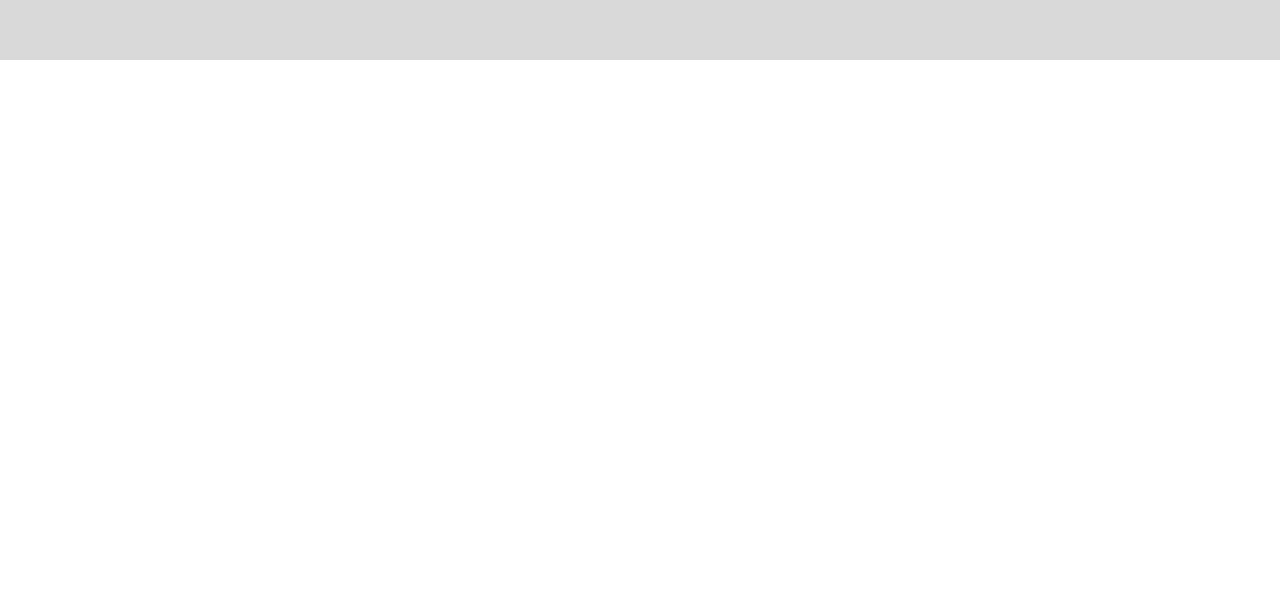
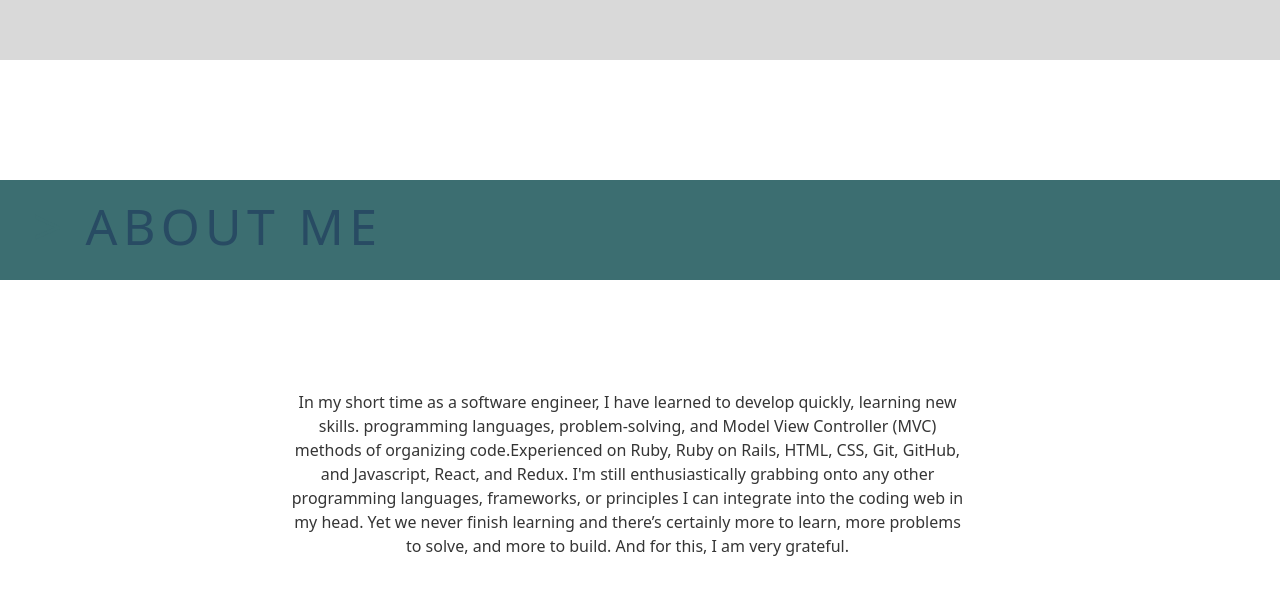
Before and after one commit to LupitaLee/portfolio, a React (Create React App) app: page /#/about in a window 1280 px wide. Before the commit this address led to /. Shown: the part 796-1390 px from the top of the page. Before the commit the page ends 856 px from the top, so only its background shows below. Built offline with nearby package versions, Linux system fonts and the light colour scheme.

Commit message:
style title and p tag

```diff
--- a/src/App.js
+++ b/src/App.js
@@ -1,22 +1,26 @@
-import {Routes, Route} from 'react-router-dom'
+import {BrowserRouter as Router,Routes, Route} from 'react-router-dom'
 import React from 'react';
 import './App.css';
-import About from './components/About';
+import About from './components/About/About';
 import Navigation from './components/Navigation';
-import Intro from './components/Intro';
+import Intro from './components/Intro/Intro';
 
 function App() {
   return (
     <div className="App">
+      <Router>
+     <Navigation />
+     <Intro/>
+        <Routes>
+            <Route path="/#/" element={<Intro />} />
+            <Route path="/#/about" element={<About />} />
+            {/* <Route path="/projects" element={<Projects />} />
+             <Route path="/experience" element={<Experience />} />
+             <Route path="/contact" element={<Contact />} /> */}
+        </Routes>
 
-     <Navigation />
-                <Routes>
-                    <Route path="/" element={<Intro />} />
-                    <Route path="/about" element={<About />} />
-                    {/* <Route path="/projects" element={<Projects />} />
-                    <Route path="/experience" element={<Experience />} />
-                    <Route path="/contact" element={<Contact />} /> */}
-                </Routes>
+        <About />
+        </Router>
 
     </div>
   );
--- a/src/components/About.jsx
+++ /dev/null
@@ -1,17 +0,0 @@
-import React from 'react'
-
-const About = () => {
-    return (
-        <div>
-            <h1>ABOUT ME</h1>
-
-            <p>
-                In my short time as a software engineer, I have learned to develop quickly, learning new skills. programming languages, problem-solving, and Model View Controller (MVC) methods of organizing code.Experienced on Ruby, Ruby on Rails, HTML, CSS, Git, GitHub, and Javascript, React, and Redux. I'm still enthusiastically grabbing onto any other programming languages, frameworks, or principles I can integrate into the coding web in my head.
-
-                Yet we never finish learning and there’s certainly more to learn, more problems to solve, and more to build. And for this, I am very grateful.
-                </p>
-        </div>
-    )
-}
-
-export default About
--- /dev/null
+++ b/src/components/About/About.css
@@ -0,0 +1,38 @@
+#about{
+    min-height: 100vh;
+    display: inline-flex;
+    flex-flow: column wrap;
+    background-color: #ffffff;
+}
+
+.about-title {
+    margin-top: 120px;
+    height: 100px;
+    color: #284b63;
+    background-color:  #3c6e71;
+    display: flex;
+    align-items: center;
+    justify-items: center;
+    font-size: 25pt;
+}
+
+.about-title h3{
+    margin-left: 25pt;
+    font-size: 1.5em;
+    letter-spacing: 4pt;
+}
+
+.about-content {
+    color: #353535;
+    padding-top: 50px;
+    margin: 60px 70px 20px 70px;
+    display: inline-flex;
+    flex-flow: row wrap;
+    justify-content: space-evenly;
+    align-items: stretch;
+}
+
+#about-text{
+    margin-right: 25px;
+    max-width: 60%;
+}
--- /dev/null
+++ b/src/components/About/About.jsx
@@ -0,0 +1,24 @@
+import React from 'react'
+import "./About.css"
+
+const About = () => {
+    return (
+        <div id='about'>
+            <div className='about-title'>
+                <h3><span style={{ color: '#3c6e71' }}>&gt;</span> ABOUT ME</h3>
+            </div>
+            <div className='about-content'>
+                <div id='about-text'>
+                    <p>
+                        In my short time as a software engineer, I have learned to develop quickly, learning new skills. programming languages, problem-solving, and Model View Controller (MVC) methods of organizing code.Experienced on Ruby, Ruby on Rails, HTML, CSS, Git, GitHub, and Javascript, React, and Redux. I'm still enthusiastically grabbing onto any other programming languages, frameworks, or principles I can integrate into the coding web in my head.
+
+                        Yet we never finish learning and there’s certainly more to learn, more problems to solve, and more to build. And for this, I am very grateful.
+                        </p>
+                </div>
+            </div>
+
+        </div>
+    )
+}
+
+export default About
--- a/src/components/Navigation.jsx
+++ b/src/components/Navigation.jsx
@@ -11,7 +11,7 @@ const Navigation = () => {
              <Navbar.Collapse id="basic-navbar-nav">
                <Nav className="me-auto">
 
-                 <Nav.Link href="/about">About</Nav.Link>
+                 <Nav.Link href="/#about">About</Nav.Link>
                  <Nav.Link href="/projects">Projects</Nav.Link>
                  <Nav.Link href="/experience">Experience</Nav.Link>
                  <Nav.Link href="/Contact">Contact</Nav.Link>
--- a/src/index.js
+++ b/src/index.js
@@ -4,16 +4,16 @@ import './index.css';
 import App from './App';
 import reportWebVitals from './reportWebVitals';
 import 'bootstrap/dist/css/bootstrap.min.css'
-import { BrowserRouter } from 'react-router-dom'
+// import { BrowserRouter } from 'react-router-dom'
 
 ReactDOM.render(
-  // <React.StrictMode>
+  <React.StrictMode>
+    <App />
+  </React.StrictMode>,
+
+  // <BrowserRouter>
   //   <App />
-  // </React.StrictMode>,
-
-  <BrowserRouter>
-    <App />
-  </BrowserRouter>,
+  // </BrowserRouter>,
   document.getElementById('root')
 );
 
```
Also changed, not shown: src/components/Intro/Intro.css (renamed from src/components/Intro.css), src/components/Intro/Intro.jsx (renamed from src/components/Intro.jsx).
